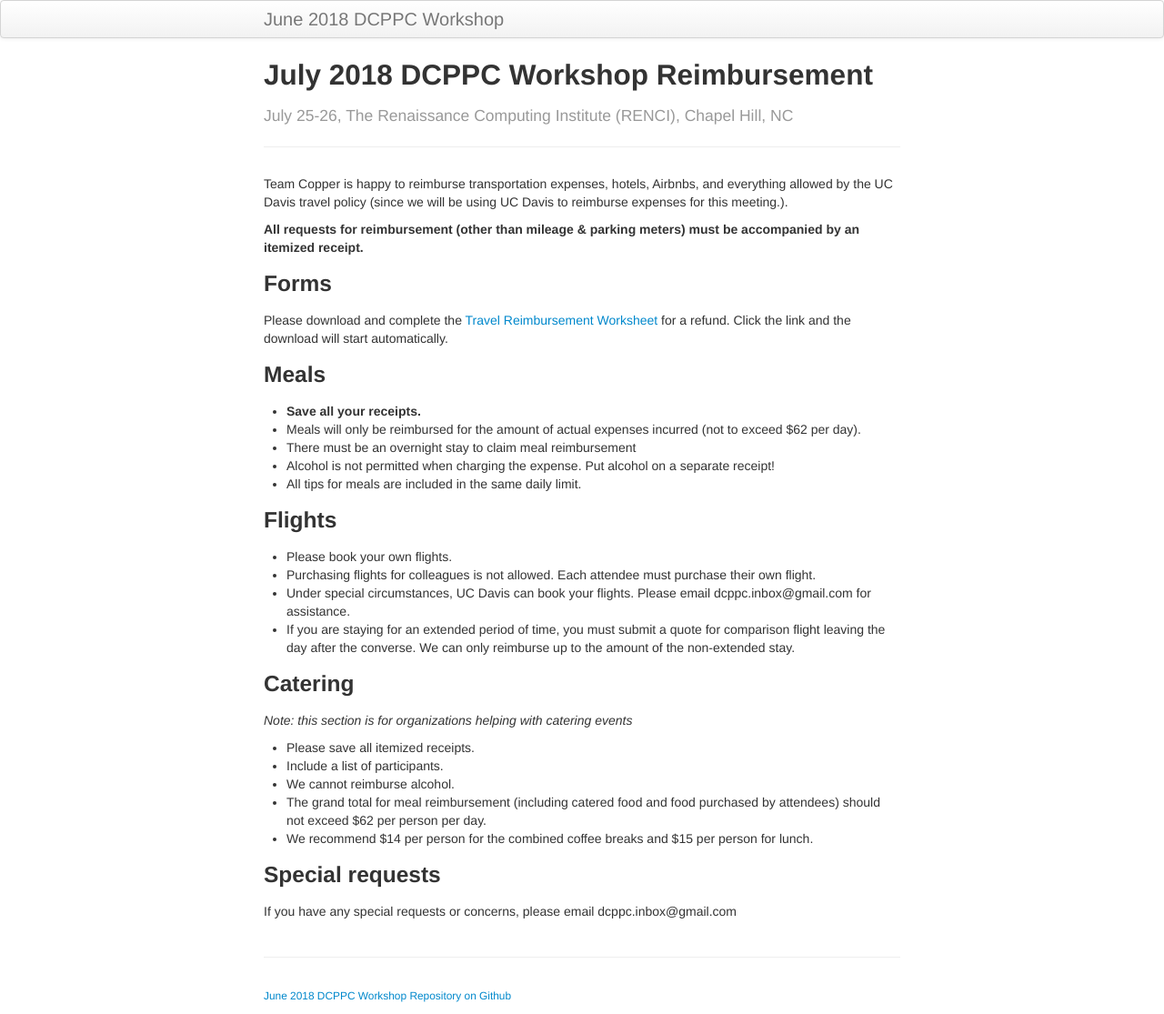
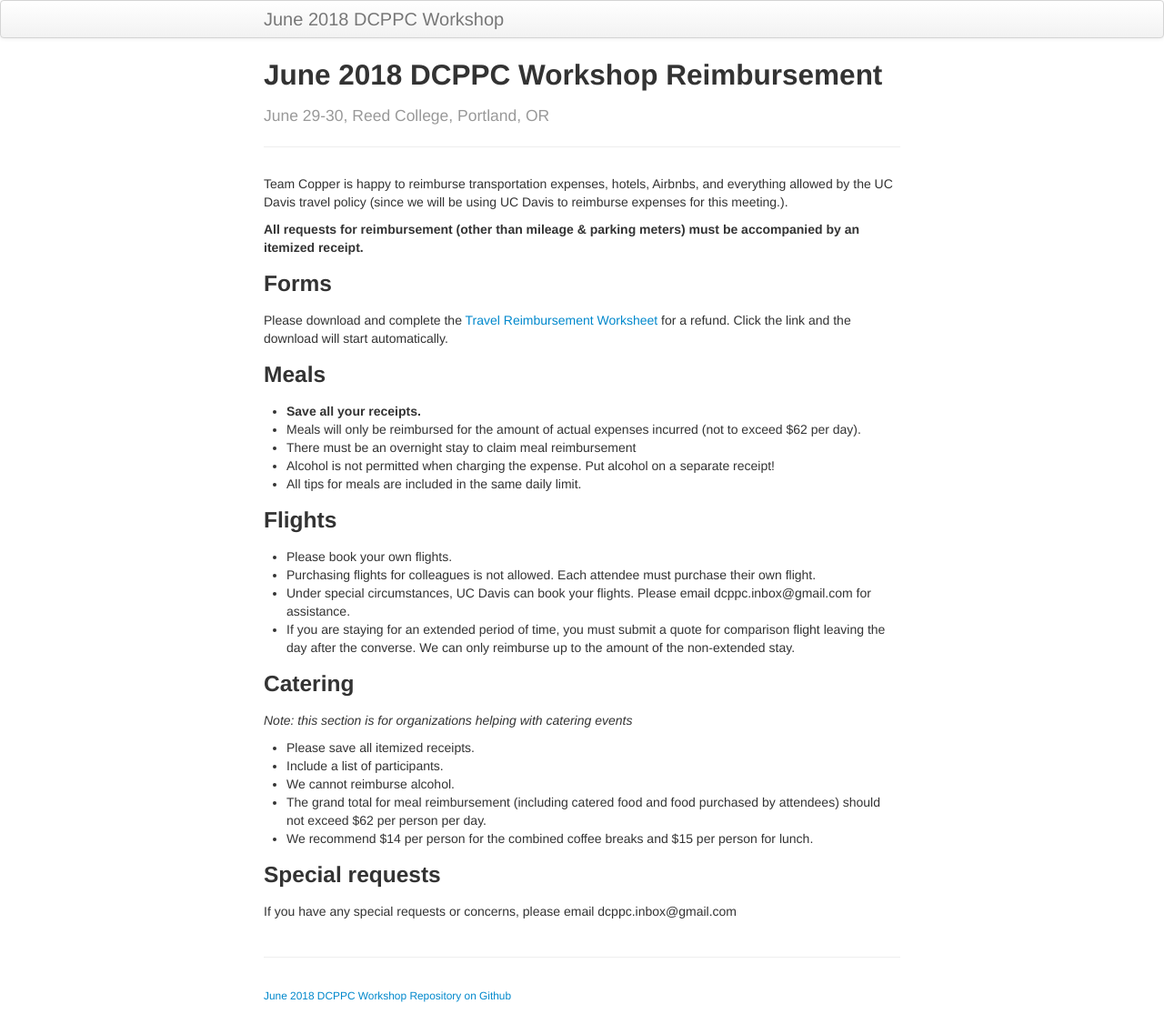
Before and after one commit to dcppc/2018-june-workshop, a Jekyll site: the page built from docs/reimbursements.md, in a window 1280 px wide. Shown: the whole page at 91% size. Built offline with Jekyll 4.4.1, drawn with Linux system fonts in a browser that asks for light colours.

Commit message:
Fix header - July -> June

```diff
--- a/docs/reimbursements.md
+++ b/docs/reimbursements.md
@@ -1,7 +1,7 @@
 ---
 layout: page
-title: July 2018 DCPPC Workshop Reimbursement
-tagline: July 25-26, The Renaissance Computing Institute (RENCI), Chapel Hill, NC
+title: June 2018 DCPPC Workshop Reimbursement
+tagline: June 29-30, Reed College, Portland, OR
 ---
 
 Team Copper is happy to reimburse transportation expenses, hotels, Airbnbs,
```
